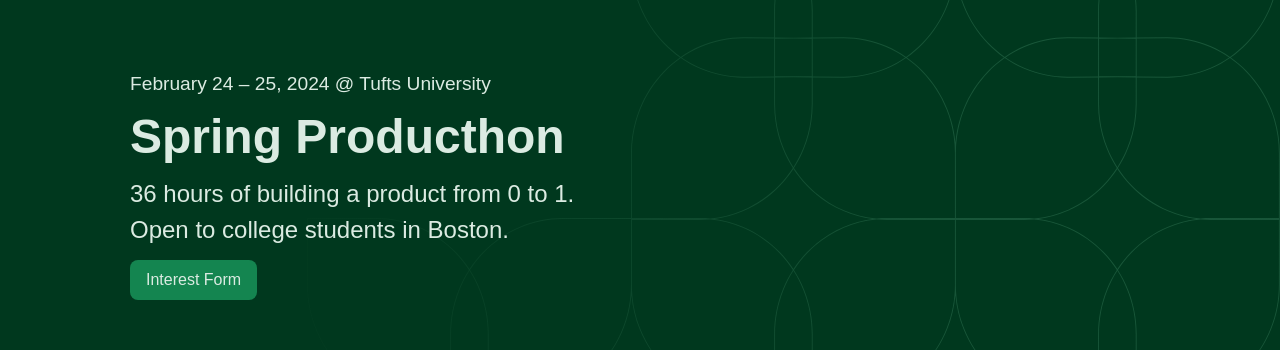
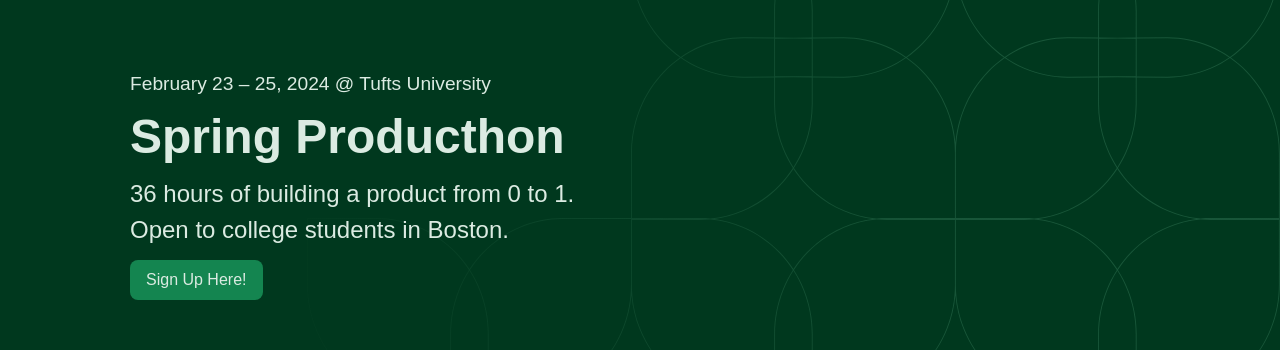
Before and after one commit to yihui-hu/spring-producthon, a React (Vite) app: page / in a window 1280 px wide. Shown: the part 188-538 px from the top of the page. Built offline with nearby package versions, Linux system fonts and the light colour scheme; the HTML template or start-up script is replaced by a standard one.

Commit message:
Minor changes, added sponsorship packet

```diff
--- a/src/App.css
+++ b/src/App.css
@@ -175,6 +175,7 @@
 .AboutContainer {
   display: flex;
   flex-direction: column;
+  align-items: flex-start;
   gap: 20px;
 }
 
--- a/src/App.tsx
+++ b/src/App.tsx
@@ -16,7 +16,7 @@
 import FAQ from "./components/FAQ";
 
 function App() {
-  const targetDate = new Date(2024, 1, 24);
+  const targetDate = new Date(2024, 1, 23);
   const aboutRef = useRef<null | HTMLDivElement>(null);
   const whyRef = useRef<null | HTMLDivElement>(null);
   const themesRef = useRef<null | HTMLDivElement>(null);
--- a/src/components/Hero.tsx
+++ b/src/components/Hero.tsx
@@ -1,13 +1,13 @@
 const Hero = () => {
   return (
     <div className="HeroContainer">
-      <h4 className="HeroDate">February 24 – 25, 2024 @ Tufts University</h4>
+      <h4 className="HeroDate">February 23 – 25, 2024 @ Tufts University</h4>
       <h1 className="HeroTitle">Spring Producthon</h1>
       <h3 className="HeroDescription">
         36 hours of building a product from 0 to 1. Open to college students in Boston.
       </h3>
-      <a href="https://docs.google.com/forms/d/e/1FAIpQLSd7QmAUPdPv6sU40zaQTo4cOPieWkP5kb8rCMdLmgMl1qc3Dw/viewform">
-        <div className="Button">Interest Form</div>
+      <a href="https://forms.gle/3GmC81ksWVSsLmL7A">
+        <div className="Button">Sign Up Here!</div>
       </a>
     </div>
   );
--- a/src/components/Sponsorships.tsx
+++ b/src/components/Sponsorships.tsx
@@ -8,6 +8,12 @@
           tuftsproductstudio@gmail.com!
         </a>
       </h4>
+      <h4 className="SectionDescriptionCentered">
+        View our{" "}
+        <a href="/Tufts_Spring_Producthon_2024_Sponsorship_Packet.pdf">
+          sponsorship packet
+        </a>{" "} for more details.
+      </h4>
     </div>
   );
 };
```
Also changed, not shown: 1 other file (tests, documents, lock files or other folders).
